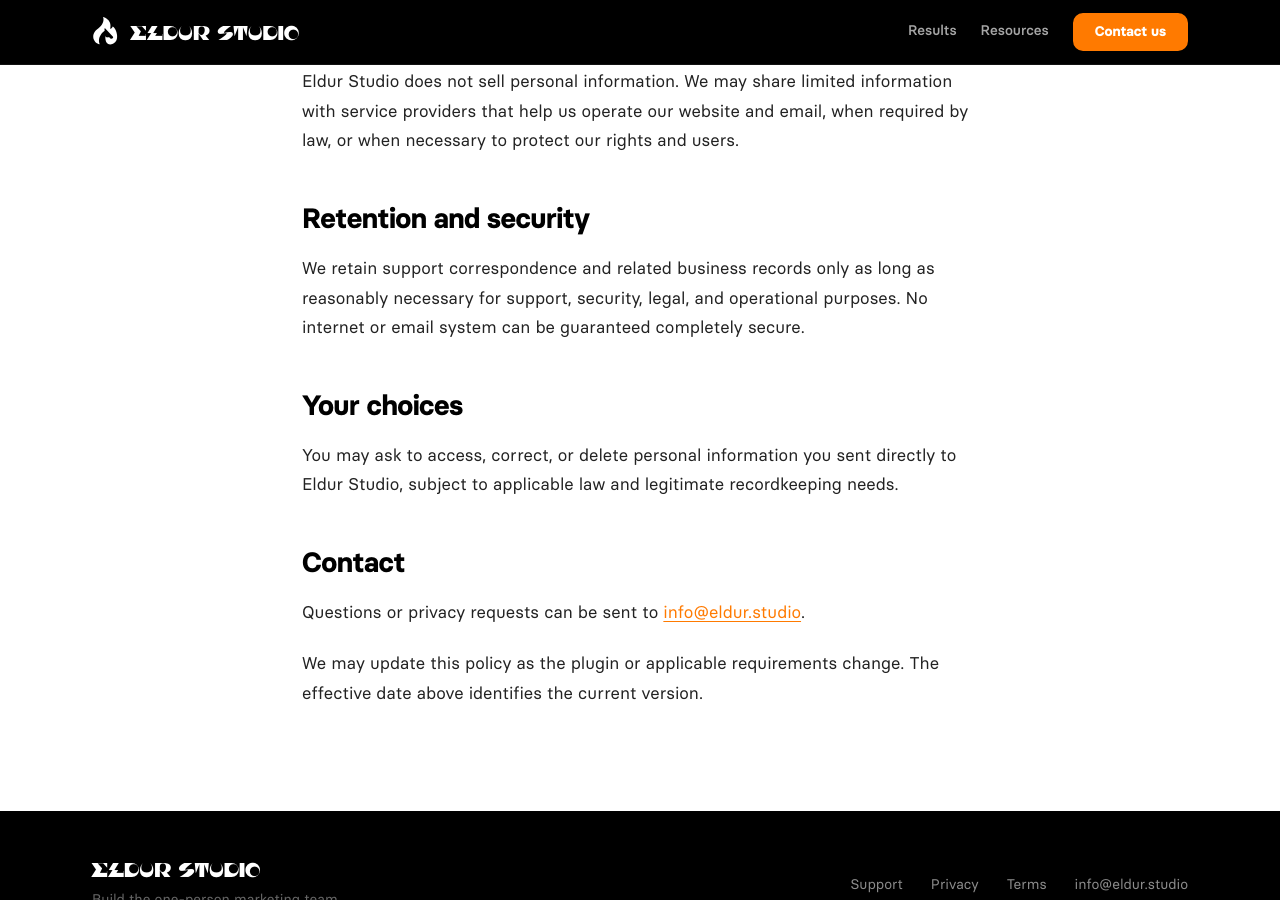
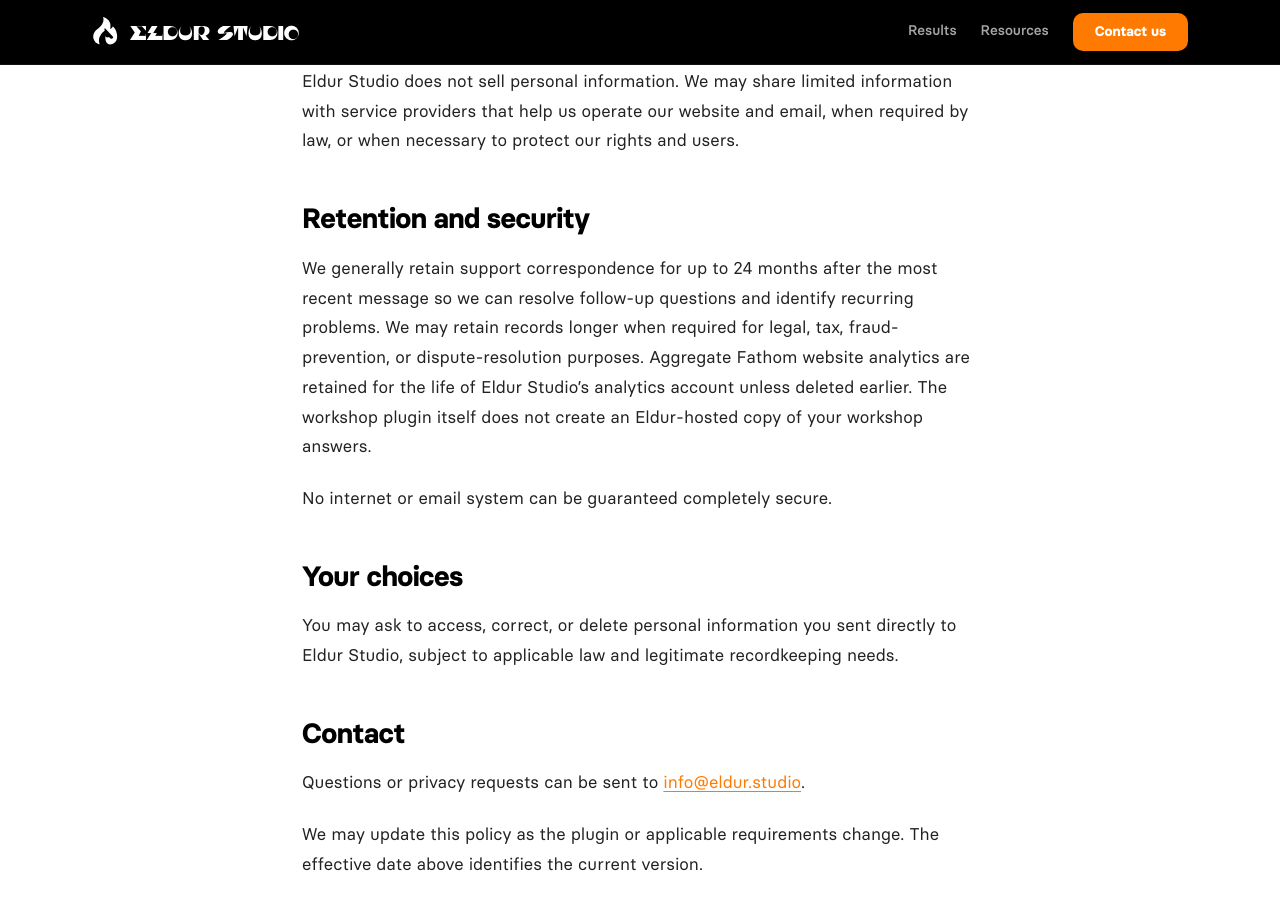
Before and after one commit to UberVero/ES2website, a Jekyll site: the page built from privacy/index.md, in a window 1280 px wide and 900 px high, scrolled down 1557 px. Built offline with Jekyll 4.4.1, drawn with Linux system fonts in a browser that asks for light colours; comment, search, counter and statistics services are not loaded.

Commit message:
Clarify plugin data retention timeline (#93)
Co-authored-by: Veronica Picciafuoco <veronica_home@Veronicas-MacBook-Air-13044.local>

```diff
--- a/privacy/index.md
+++ b/privacy/index.md
@@ -32,7 +32,9 @@ Eldur Studio does not sell personal information. We may share limited informatio
 
 ## Retention and security
 
-We retain support correspondence and related business records only as long as reasonably necessary for support, security, legal, and operational purposes. No internet or email system can be guaranteed completely secure.
+We generally retain support correspondence for up to 24 months after the most recent message so we can resolve follow-up questions and identify recurring problems. We may retain records longer when required for legal, tax, fraud-prevention, or dispute-resolution purposes. Aggregate Fathom website analytics are retained for the life of Eldur Studio's analytics account unless deleted earlier. The workshop plugin itself does not create an Eldur-hosted copy of your workshop answers.
+
+No internet or email system can be guaranteed completely secure.
 
 ## Your choices
 
```
